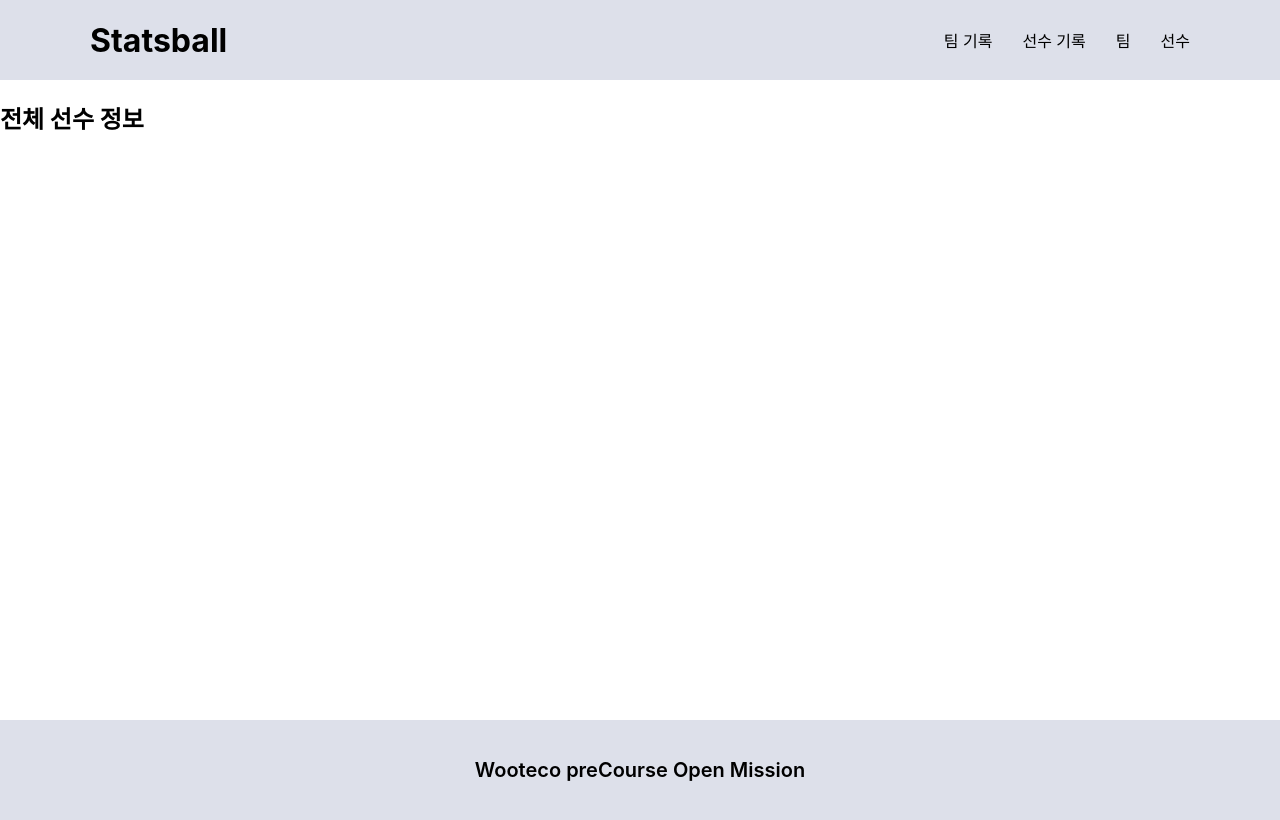
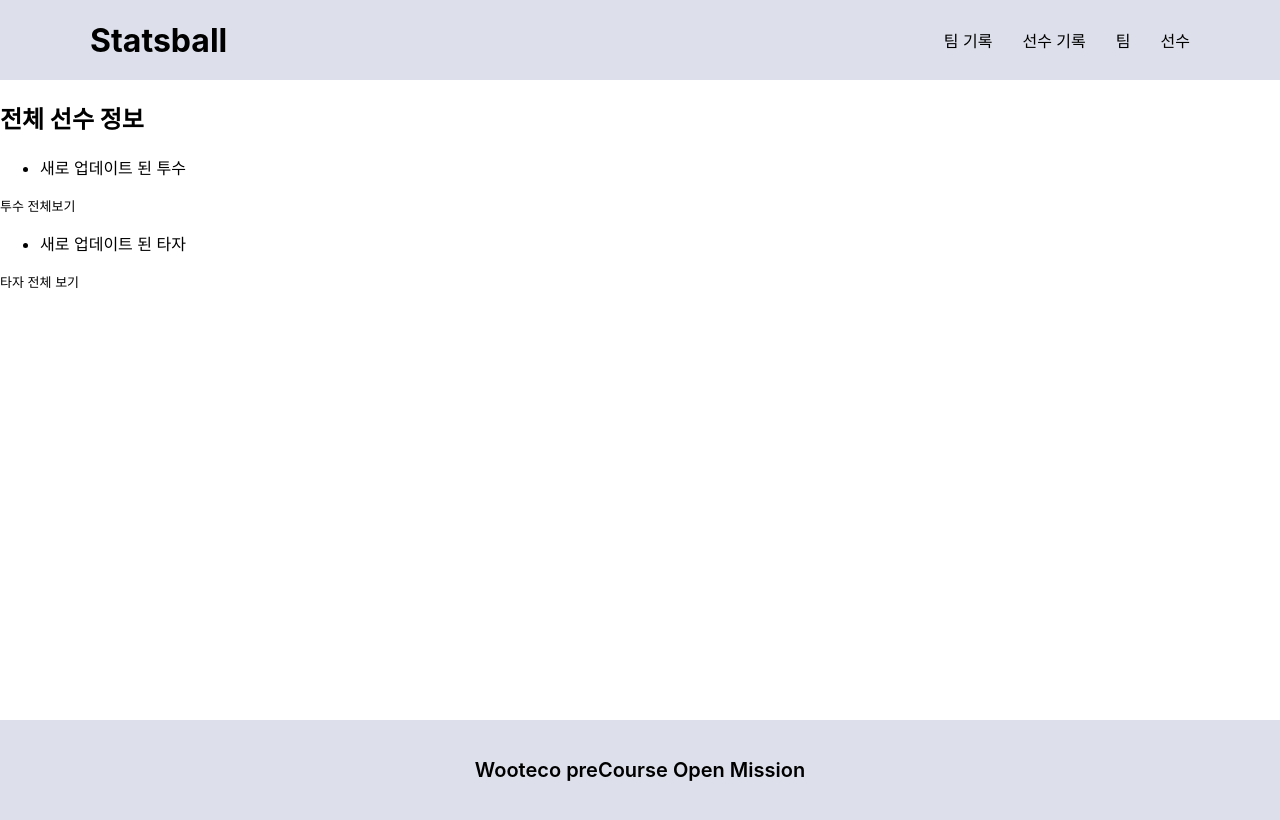
Before and after one commit to yujin37/statsball, a React (Create React App) app in the folder frontend/statsball/: page /playerInfo in a window 1280 px wide. Built offline with nearby package versions, Linux system fonts and the light colour scheme.

Commit message:
feat(frontend): 선수 페이지 내 투수, 타자 페이지 연결 추가

```diff
--- /dev/null
+++ b/frontend/statsball/src/pages/players/playersAll.module.scss
@@ -0,0 +1,6 @@
+.navLink {
+    text-decoration: none;
+    color:black;
+    cursor: pointer;
+    font-size: small;
+}
--- a/frontend/statsball/src/pages/players/playersAll.tsx
+++ b/frontend/statsball/src/pages/players/playersAll.tsx
@@ -1,9 +1,18 @@
+import { Link } from "react-router-dom"
 import Layout from "../../components/Layout/Layout"
-
+import styles from "./playersAll.module.scss"
 const PlayerInfo = () => {
     return (
         <Layout>
             <h2>전체 선수 정보</h2>
+            <ul>
+                <li>새로 업데이트 된 투수</li>
+            </ul>
+            <Link to = "/playerInfo/pitcherInfo" className={styles.navLink}> 투수 전체보기 </Link>
+            <ul>
+                <li> 새로 업데이트 된 타자 </li>
+            </ul>
+            <Link to = "/playerInfo/batterInfo" className={styles.navLink}> 타자 전체 보기</Link>
         </Layout>
     )
 }
```
